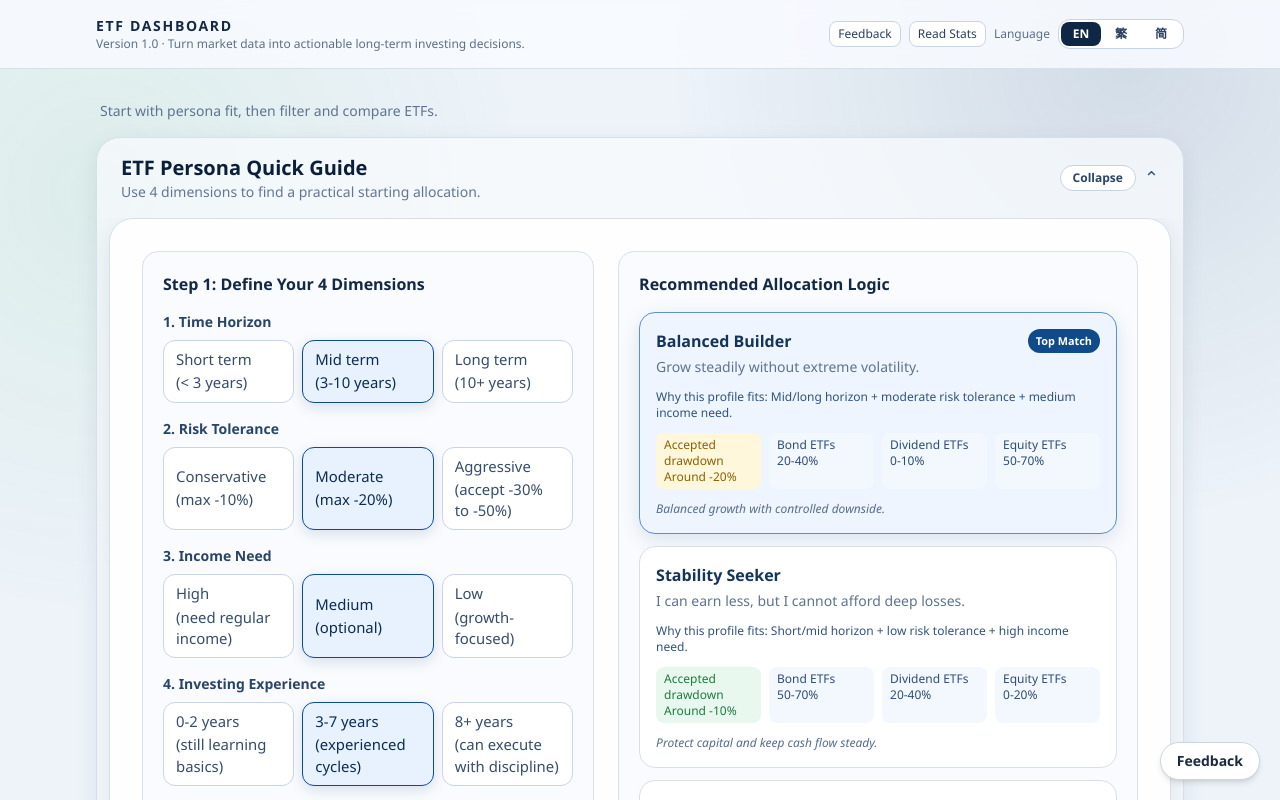
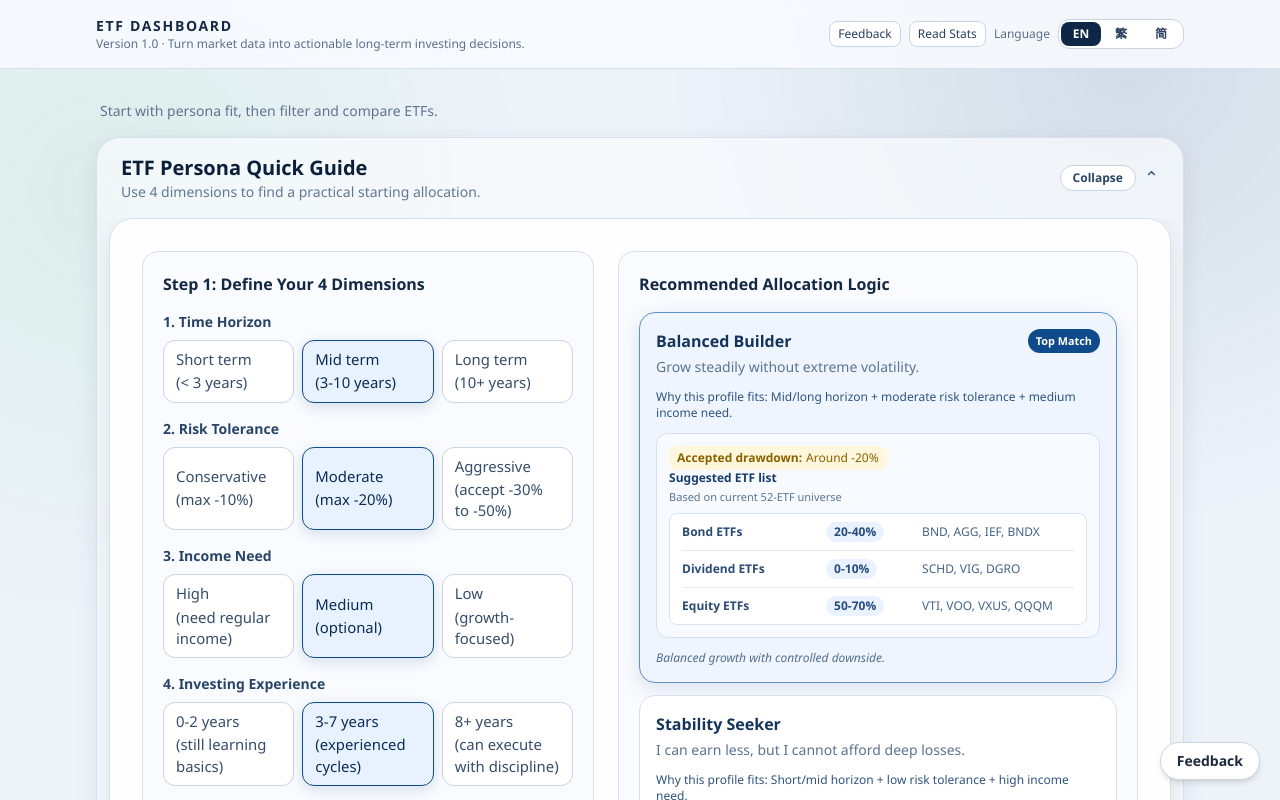
Before and after one commit to rogercl-ilife/etf-dashboard, a Next.js app in the folder web/: page / in a window 1280 px wide. Shown: the top 800 px of the page. Built offline with nearby package versions, Linux system fonts and the light colour scheme; no server answers; the database is empty.

Commit message:
Change UI.

```diff
--- a/web/app/components/investment-personality.tsx
+++ b/web/app/components/investment-personality.tsx
@@ -15,6 +15,12 @@ type PersonaAllocation = {
   equities: string
 }
 
+type PersonaEtfBuckets = {
+  bonds: string[]
+  dividend: string[]
+  equities: string[]
+}
+
 const PERSONA_ALLOCATIONS: Record<Persona, PersonaAllocation> = {
   stability: {
     bonds: '50-70%',
@@ -30,6 +36,24 @@ const PERSONA_ALLOCATIONS: Record<Persona, PersonaAllocation> = {
     bonds: '0-20%',
     dividend: '0-10%',
     equities: '80-100%',
+  },
+}
+
+const PERSONA_ETF_RECOMMENDATIONS: Record<Persona, PersonaEtfBuckets> = {
+  stability: {
+    bonds: ['SGOV', 'SHY', 'IEF', 'BND', 'TIP'],
+    dividend: ['SCHD', 'VIG', 'JEPI'],
+    equities: ['VOO', 'VTI', 'VXUS'],
+  },
+  balanced: {
+    bonds: ['BND', 'AGG', 'IEF', 'BNDX'],
+    dividend: ['SCHD', 'VIG', 'DGRO'],
+    equities: ['VTI', 'VOO', 'VXUS', 'QQQM'],
+  },
+  growth: {
+    bonds: ['SGOV', 'SHY', 'IEF'],
+    dividend: ['SCHD', 'VIG'],
+    equities: ['VTI', 'VOO', 'QQQ', 'IWM', 'VXUS'],
   },
 }
 
@@ -89,6 +113,8 @@ const TEXT: Record<
       equities: string
       profileFit: string
       topMatch: string
+      recommendedEtfs: string
+      basedOnUniverse: string
     }
     alerts: {
       beginnerHighRisk: string
@@ -145,6 +171,8 @@ const TEXT: Record<
       equities: 'Equity ETFs',
       profileFit: 'Why this profile fits',
       topMatch: 'Top Match',
+      recommendedEtfs: 'Suggested ETF list',
+      basedOnUniverse: 'Based on current 52-ETF universe',
     },
     alerts: {
       beginnerHighRisk:
@@ -214,6 +242,8 @@ const TEXT: Record<
       equities: '股票 ETF',
       profileFit: '判斷依據',
       topMatch: '最符合',
+      recommendedEtfs: '建議 ETF 清單',
+      basedOnUniverse: '以下先以目前 52 檔 ETF 作為候選池',
     },
     alerts: {
       beginnerHighRisk: '新手 + 積極風險：建議先用較小部位與分批進場，避免一次滿倉承擔波動。',
@@ -282,6 +312,8 @@ const TEXT: Record<
       equities: '股票 ETF',
       profileFit: '判断依据',
       topMatch: '最符合',
+      recommendedEtfs: '建议 ETF 清单',
+      basedOnUniverse: '以下先以目前 52 只 ETF 作为候选池',
     },
     alerts: {
       beginnerHighRisk: '新手 + 积极风险：建议先用较小仓位与分批进场，避免一次满仓承受波动。',
@@ -492,6 +524,7 @@ export default function InvestmentPersonality() {
             {personaOrder.map((persona, index) => {
               const details = t.personas[persona]
               const allocation = PERSONA_ALLOCATIONS[persona]
+              const recommendation = PERSONA_ETF_RECOMMENDATIONS[persona]
               const drawdownTone = getDrawdownTone(persona)
               const isTop = index === 0
               return (
@@ -515,23 +548,43 @@ export default function InvestmentPersonality() {
                   <p className="mt-3 text-xs font-medium text-[#2f537f]">
                     {t.labels.profileFit}: {details.fit}
                   </p>
-                  <div className="mt-3 grid grid-cols-2 gap-2 text-xs sm:grid-cols-4">
-                    <p className={`rounded-lg px-2 py-1 ${drawdownTone}`}>
-                      <span className="block">{t.labels.maxDrawdown}</span>
-                      <span className="block">{details.drawdown}</span>
+                  <div className="mt-3 rounded-xl border border-[#d4e0ee] bg-[#f7fbff] p-3 text-xs text-[#2c4d79]">
+                    <p className={`inline-flex rounded-lg px-2 py-1 ${drawdownTone}`}>
+                      <span className="font-semibold">{t.labels.maxDrawdown}: </span>
+                      <span className="ml-1">{details.drawdown}</span>
                     </p>
-                    <p className="rounded-lg bg-[#f3f8ff] px-2 py-1 text-[#2c4d79]">
-                      <span className="block">{t.labels.bonds}</span>
-                      <span className="block">{allocation.bonds}</span>
-                    </p>
-                    <p className="rounded-lg bg-[#f3f8ff] px-2 py-1 text-[#2c4d79]">
-                      <span className="block">{t.labels.dividend}</span>
-                      <span className="block">{allocation.dividend}</span>
-                    </p>
-                    <p className="rounded-lg bg-[#f3f8ff] px-2 py-1 text-[#2c4d79]">
-                      <span className="block">{t.labels.equities}</span>
-                      <span className="block">{allocation.equities}</span>
-                    </p>
+                    <p className="font-semibold text-[#183c68]">{t.labels.recommendedEtfs}</p>
+                    <p className="mt-1 text-[11px] text-[#5a7392]">{t.labels.basedOnUniverse}</p>
+                    <div className="mt-2 rounded-lg border border-[#d7e3f0] bg-white px-3 py-2">
+                      {[
+                        {
+                          label: t.labels.bonds,
+                          allocation: allocation.bonds,
+                          symbols: recommendation.bonds,
+                        },
+                        {
+                          label: t.labels.dividend,
+                          allocation: allocation.dividend,
+                          symbols: recommendation.dividend,
+                        },
+                        {
+                          label: t.labels.equities,
+                          allocation: allocation.equities,
+                          symbols: recommendation.equities,
+                        },
+                      ].map((row) => (
+                        <div
+                          key={row.label}
+                          className="grid gap-1 border-b border-[#e2eaf3] py-2 last:border-b-0 last:pb-0 first:pt-0 sm:grid-cols-[140px_92px_1fr] sm:items-center"
+                        >
+                          <p className="font-semibold text-[#2a4b73]">{row.label}</p>
+                          <p className="w-fit rounded-full bg-[#eaf2ff] px-2 py-0.5 font-semibold text-[#264c80]">
+                            {row.allocation}
+                          </p>
+                          <p className="text-[#456488]">{row.symbols.join(', ')}</p>
+                        </div>
+                      ))}
+                    </div>
                   </div>
                   <p className="mt-3 text-xs italic text-[#556d8b]">{details.quote}</p>
                 </article>
```
